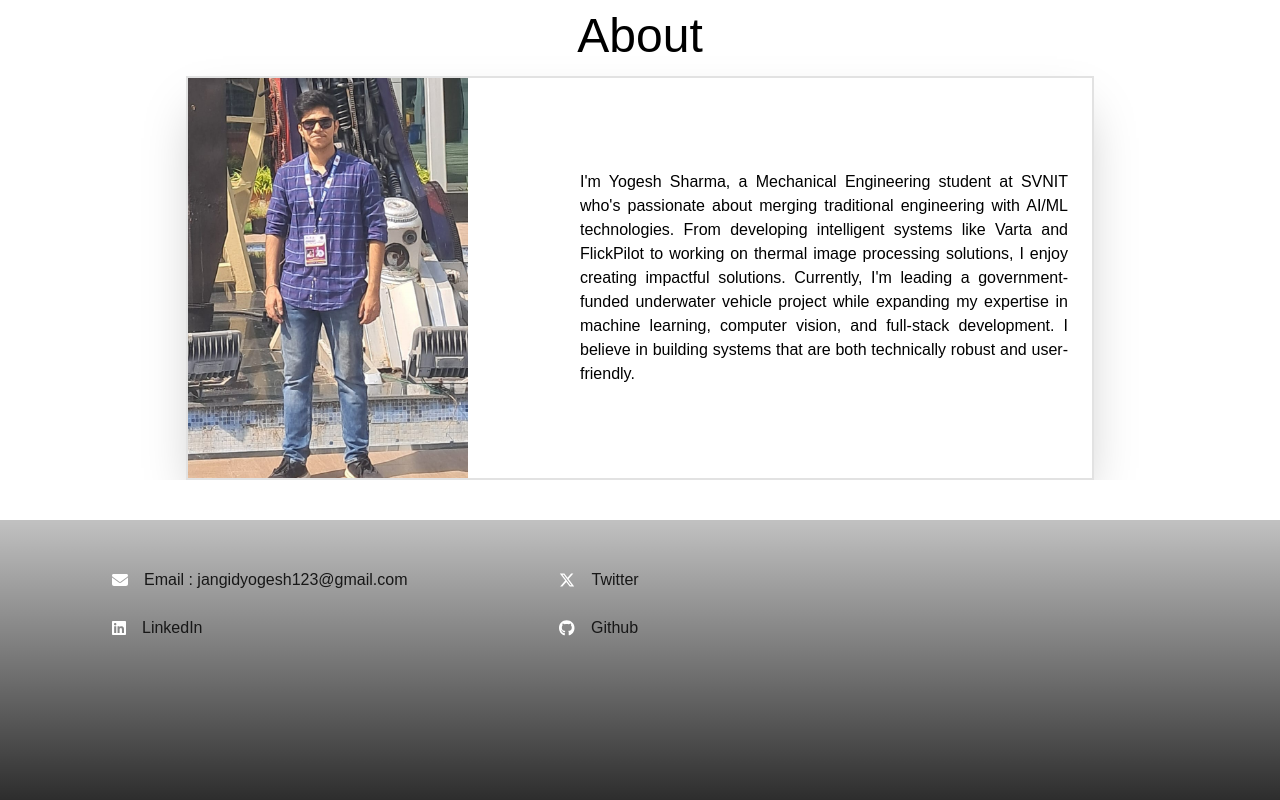
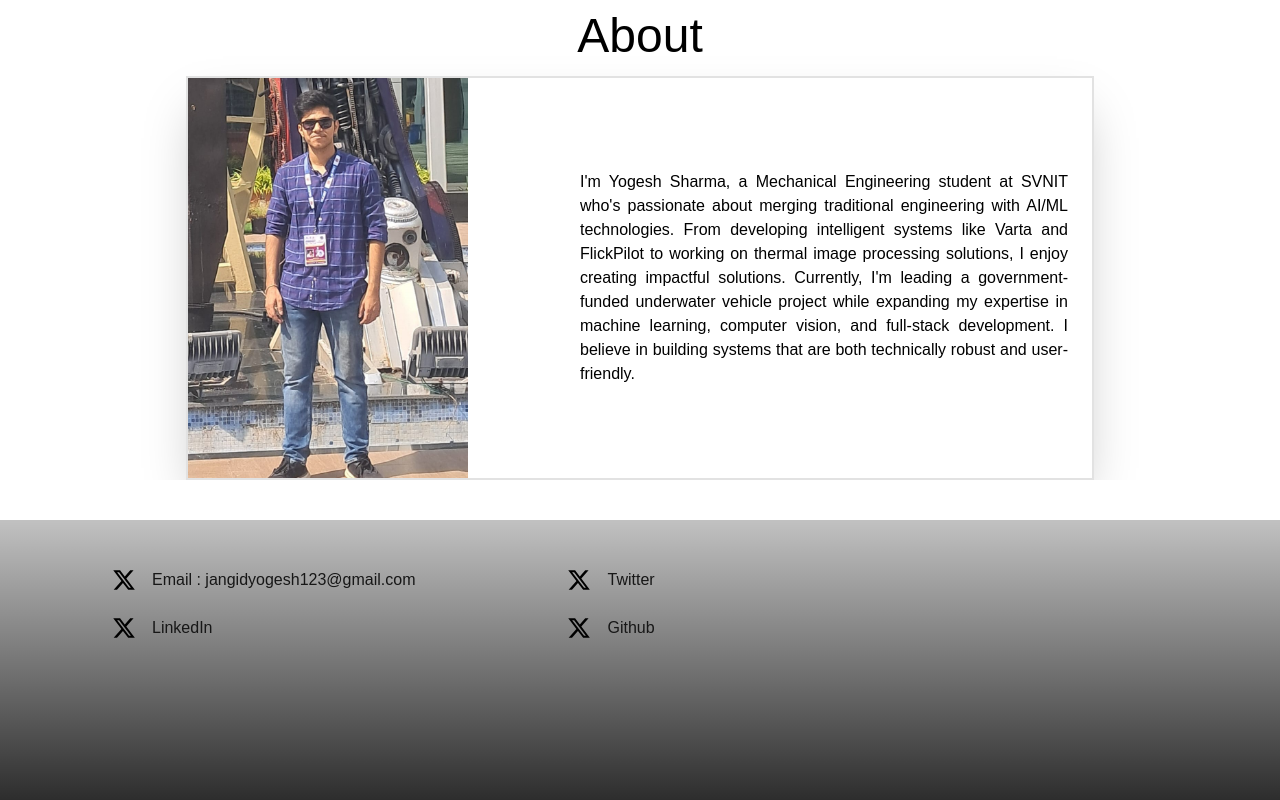
Before and after one commit to Jangidyogesh12/jangidyogesh123, a Next.js app: page / in a window 1280 px wide. Shown: the part 2002-2802 px from the top of the page. Built offline with nearby package versions, Linux system fonts and the light colour scheme.

Commit message:
resolving error

```diff
--- a/app/ui/Components/Footer.tsx
+++ b/app/ui/Components/Footer.tsx
@@ -1,6 +1,4 @@
-import { FontAwesomeIcon } from '@fortawesome/react-fontawesome';
-import { faGithub, faXTwitter, faLinkedin } from '@fortawesome/free-brands-svg-icons';
-import { faEnvelope } from '@fortawesome/free-solid-svg-icons';
+import Image from 'next/image';
 const Footer = ()=>{
     return (
         <>
@@ -9,7 +7,7 @@ const Footer = ()=>{
                 {/* Email */}
                 <div className='pl-28 pt-4'>
                     <a href="mailto:jangidyogesh123@gmail.com" className='flex flex-row items-center'>
-                        <FontAwesomeIcon icon={faEnvelope} className="text-white" />
+                        <Image src="/SVG_icons/twitter.svg" alt='Twitter' width={24} height={24}/>
                         <h1 className='pl-4'>Email : jangidyogesh123@gmail.com</h1>
                     </a>
                 </div>
@@ -17,7 +15,7 @@ const Footer = ()=>{
                 {/* LinkedIn */}
                 <div className='pl-28 pt-6'>
                     <a href="https://www.linkedin.com/in/yogesh-sharma-45201b231/" className='flex flex-row items-center'>
-                        <FontAwesomeIcon icon={faLinkedin} className="text-white" />
+                        <Image src="/SVG_icons/twitter.svg" alt='Twitter' width={24} height={24}/>
                         <h1 className="pl-4">LinkedIn</h1>
                     </a>
                 </div>
@@ -27,7 +25,7 @@ const Footer = ()=>{
                 {/* Twitter */}
                 <div className='pl-28 pt-4'>
                     <a href="https://x.com/yogesharma2003" className='flex flex-row items-center'>
-                        <FontAwesomeIcon icon={faXTwitter} className="text-white" />
+                        <Image src="/SVG_icons/twitter.svg" alt='Twitter' width={24} height={24}/>
                         <h1 className="pl-4">Twitter</h1>
                     </a>
                 </div>
@@ -35,7 +33,7 @@ const Footer = ()=>{
                 {/* Github */}
                 <div className='pl-28 pt-6'>
                     <a href="https://github.com/Jangidyogesh12" className='flex flex-row items-center'>
-                        <FontAwesomeIcon icon={faGithub} className="text-white" />
+                        <Image src="/SVG_icons/twitter.svg" alt='Twitter' width={24} height={24}/>
                         <h1 className='pl-4'>Github</h1>
                     </a>
                 </div>
```
Also changed, not shown: public/SVG_Icons/twitter.svg (added).
